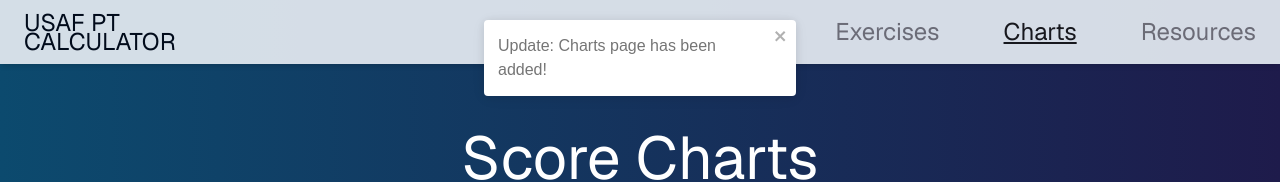
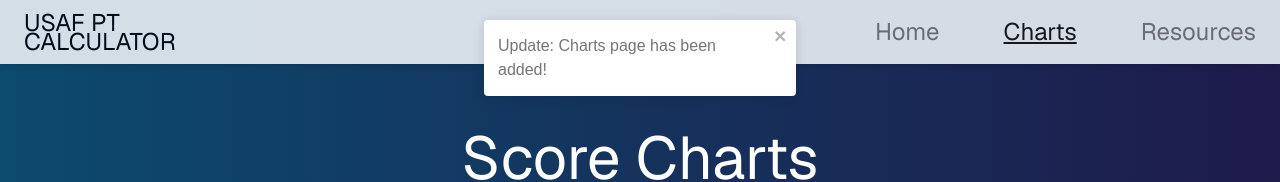
Before and after one commit to ronnieima/usaf-pt-calculator, a Next.js app: page /charts in a window 1280 px wide. Shown: the top 182 px of the page. Built offline with nearby package versions, Linux system fonts and the light colour scheme; what tailwindcss-animated would draw is missing.

Commit message:
remove exercise from navbar

```diff
--- a/app/_components/ui/(navbar)/NavBar.tsx
+++ b/app/_components/ui/(navbar)/NavBar.tsx
@@ -1,13 +1,11 @@
-import React from "react";
+import Links from "./Links";
 import Logo from "./Logo";
-import Links from "./Links";
 
+import { ClipboardList, Home, LibraryBig } from "lucide-react";
 import MobileMenu from "./MobileMenu";
-import { ClipboardList, Dumbbell, Home, LibraryBig } from "lucide-react";
 
 export const links = [
   { label: "Home", href: "/", icon: <Home /> },
-  { label: "Exercises", href: "/exercises", icon: <Dumbbell /> },
   { label: "Charts", href: "/charts", icon: <ClipboardList /> },
   {
     label: "Resources",
```
